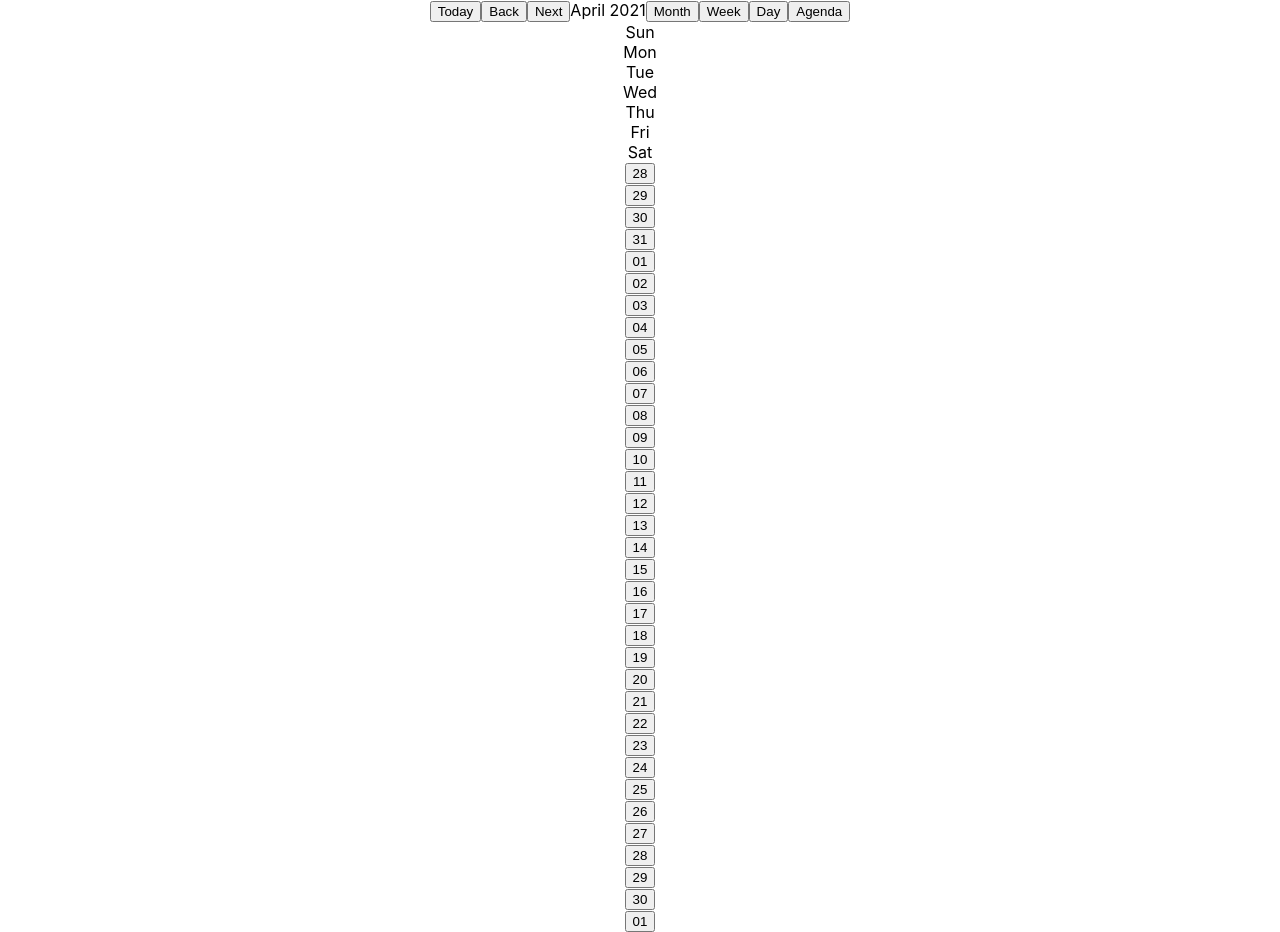
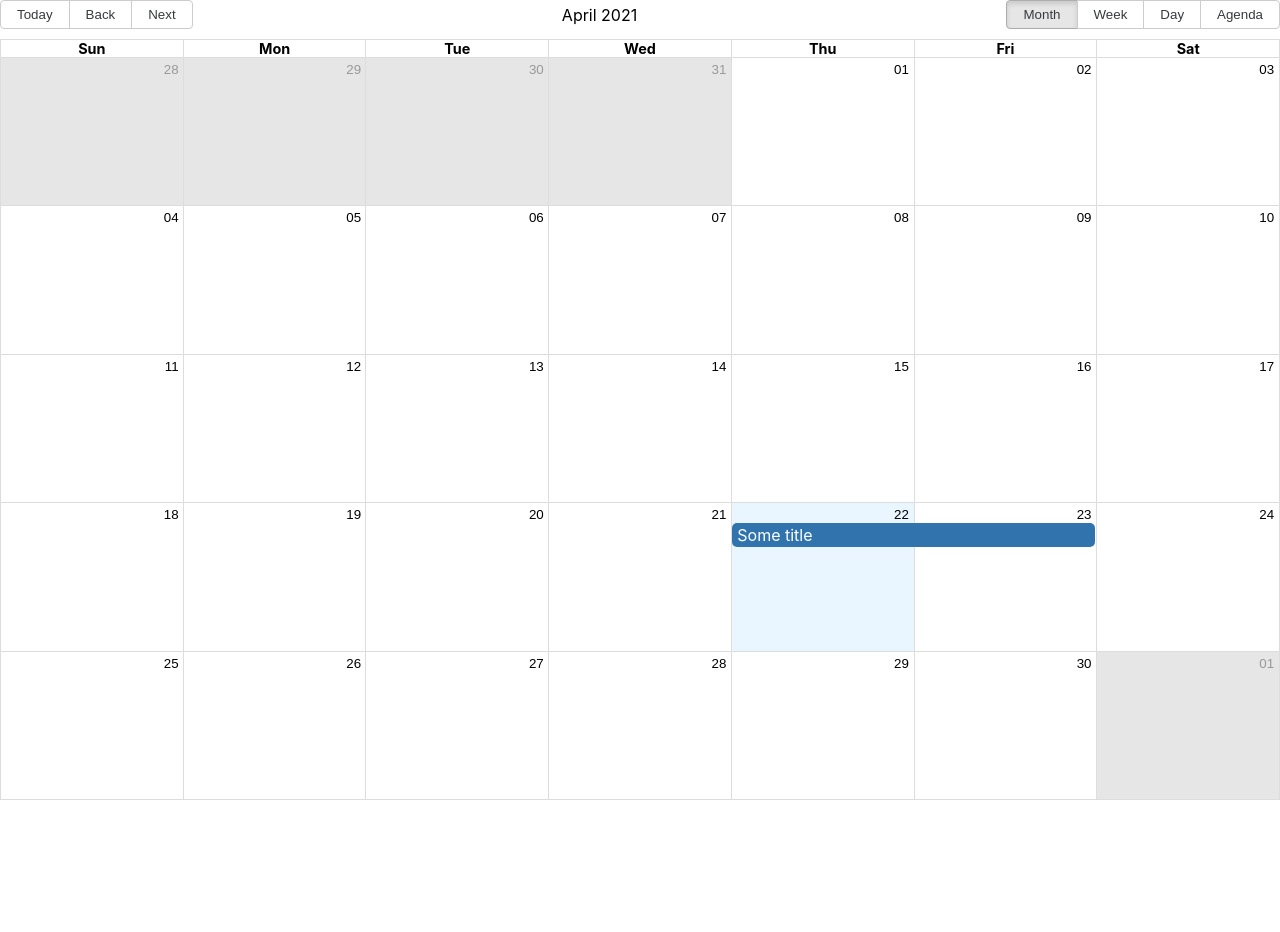
Before and after one commit to SHJoon/Calendar-App, a React (Create React App) app in the folder client/: page / in a window 1280 px wide. After the commit the page ends 800 px from the top, so only its background shows below. Built offline with nearby package versions, Linux system fonts and the light colour scheme.

Commit message:
Adding default calendar styles

```diff
--- a/client/src/components/MyCalendar.js
+++ b/client/src/components/MyCalendar.js
@@ -1,6 +1,7 @@
 import React, { useState } from "react";
 import { Calendar, momentLocalizer } from "react-big-calendar";
 import moment from "moment";
+import "react-big-calendar/lib/css/react-big-calendar.css";
 
 const localizer = momentLocalizer(moment);
 
@@ -9,10 +10,15 @@ const MyCalendar = () => {
     <div>
       <Calendar
         localizer={localizer}
-        events={[]}
+        events={[{
+          start: moment().toDate(),
+          end: moment().add(1, "days").toDate(),
+          title: "Some title"
+        }]}
         startAccessor="start"
         endAccessor="end"
-      ></Calendar>
+        style={{height:"100vh"}}
+      />
     </div>
   );
 };
```
